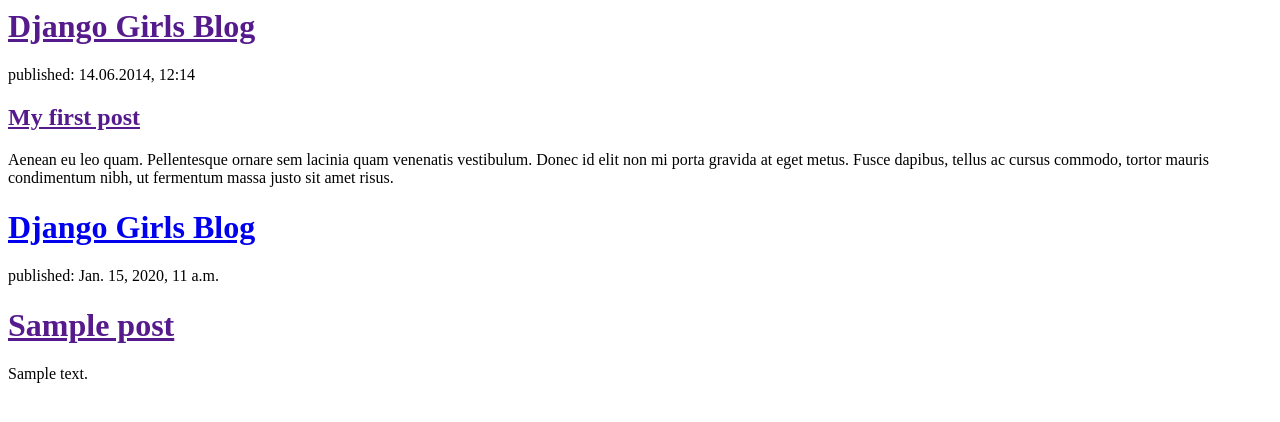
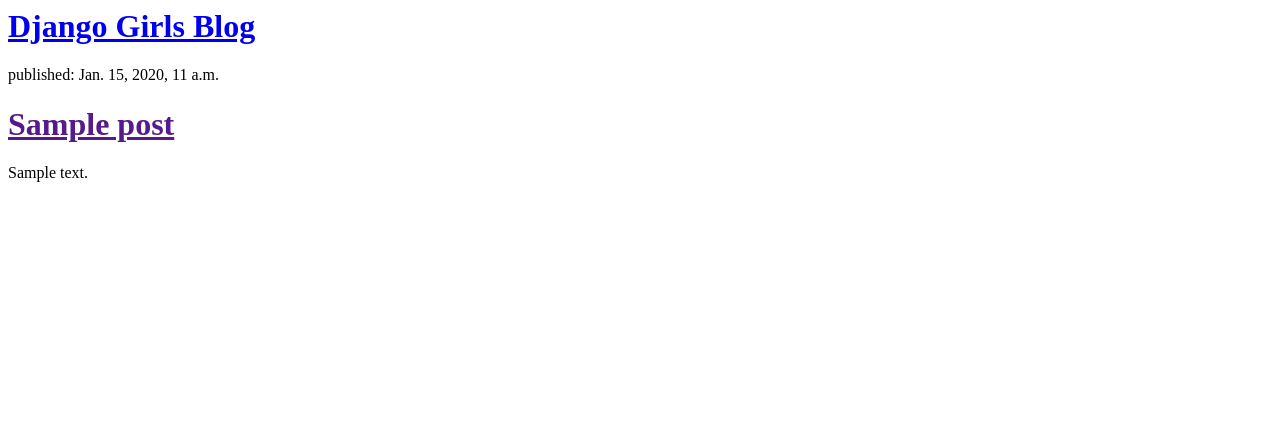
Before and after one commit to Antylopa/my-first-blog, a Django app: template blog/templates/blog/post_list.html in a window 1280 px wide. Shown: the top 422 px of the page. Run offline with Django 3.2, Linux system fonts and the light colour scheme; the template is opened without the code that fills it: values that come from a table or form of the project are taken from there, others are empty; tables that the repository leaves empty hold one stand-in row (values such as "Sample post").

Commit message:
teraz widać2

```diff
--- a/blog/templates/blog/post_list.html
+++ b/blog/templates/blog/post_list.html
@@ -1,19 +1,4 @@
-<html>
-    <head>
-        <title>Django Girls blog</title>
-    </head>
-    <body>
-        <div>
-            <h1><a href="">Django Girls Blog</a></h1>
-        </div>
-
-        <div>
-            <p>published: 14.06.2014, 12:14</p>
-            <h2><a href="">My first post</a></h2>
-            <p>Aenean eu leo quam. Pellentesque ornare sem lacinia quam venenatis vestibulum. Donec id elit non mi porta gravida at eget metus. Fusce dapibus, tellus ac cursus commodo, tortor mauris condimentum nibh, ut fermentum massa justo sit amet risus.</p>
-        </div>
-
-      <div>
+<div>
     <h1><a href="/">Django Girls Blog</a></h1>
 </div>
 
@@ -24,5 +9,3 @@
         <p>{{ post.text|linebreaksbr }}</p>
     </div>
 {% endfor %}
-    </body>
-</html>
```
